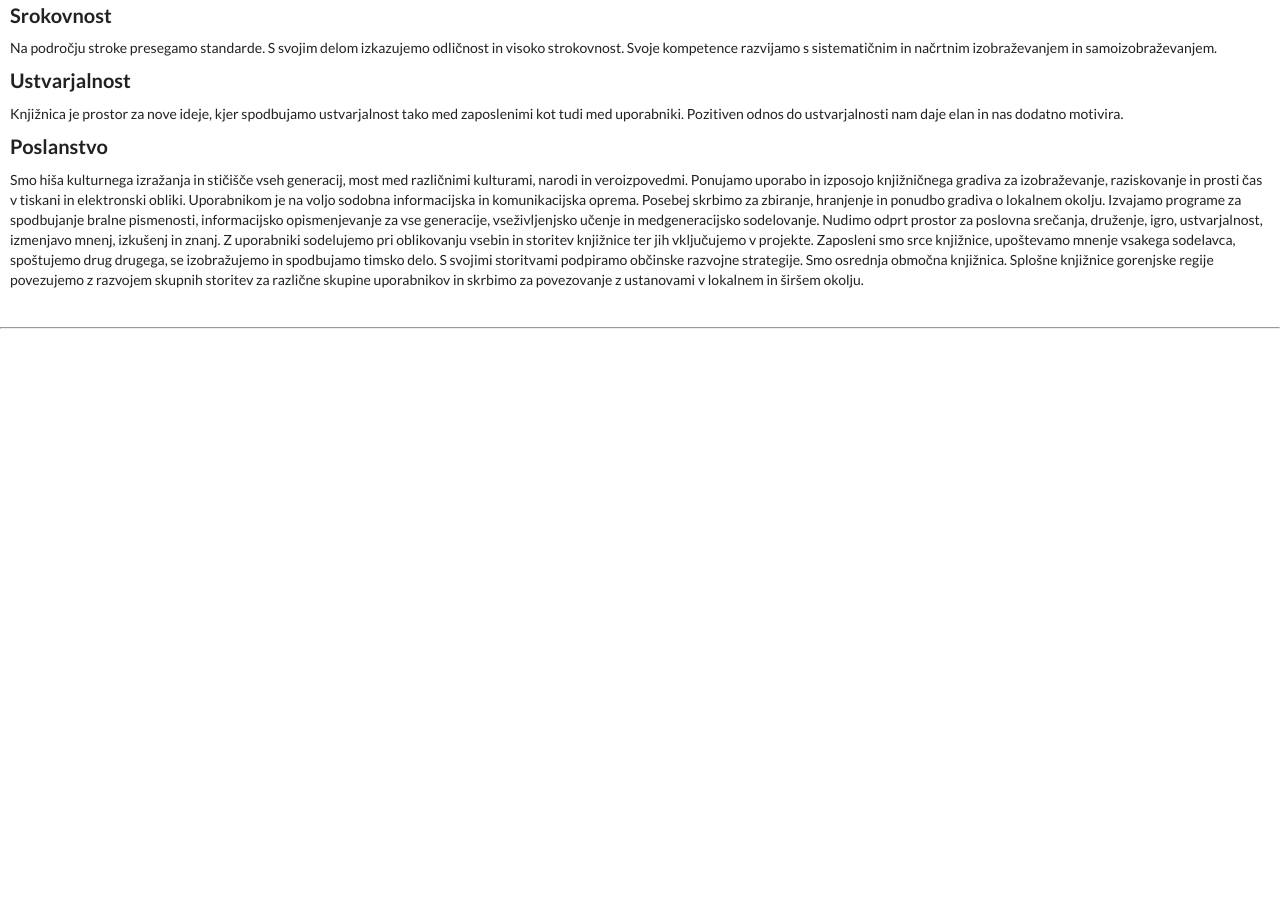
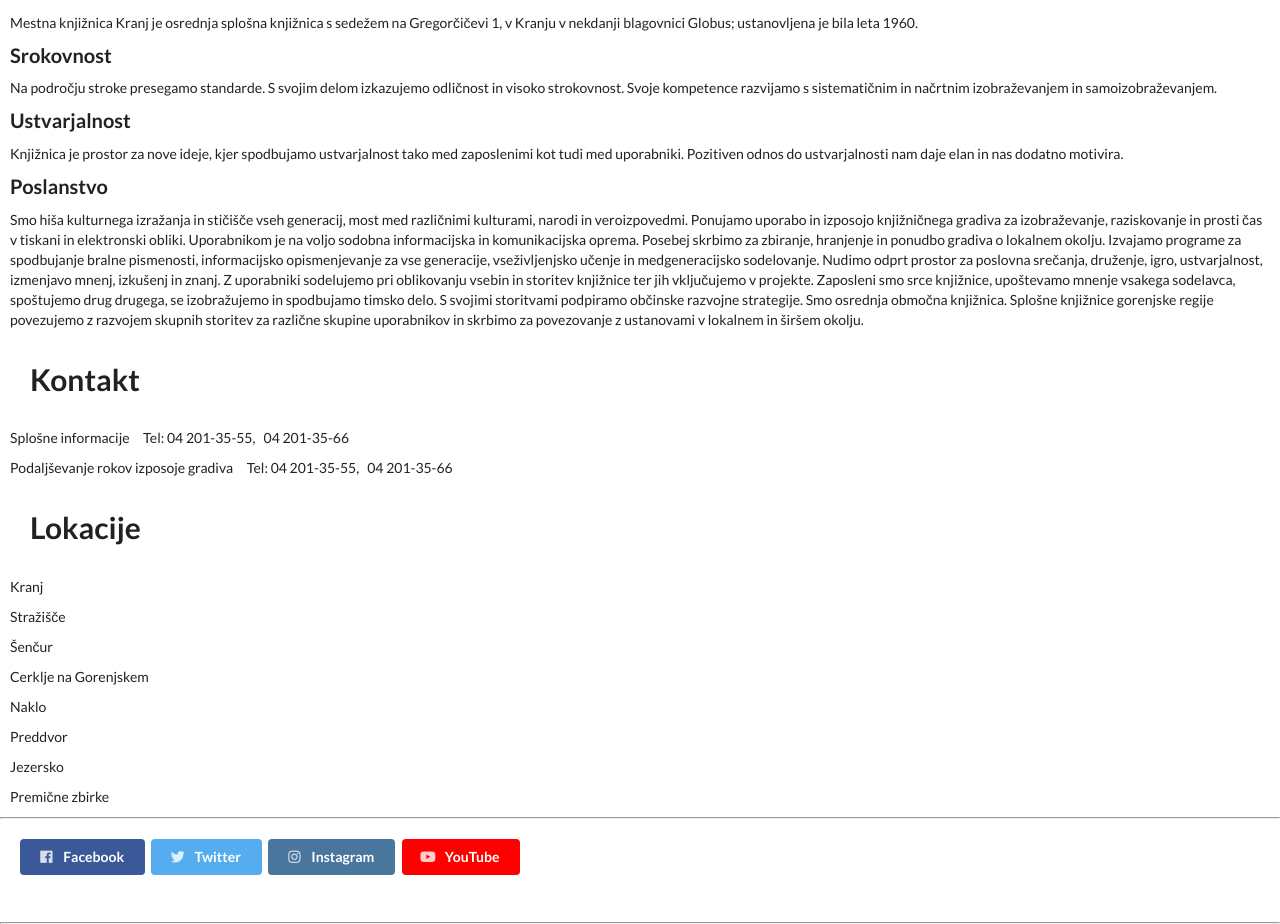
Before and after one commit to zalozniktine/Projekt, an Electron app: page Test.html in a window 1280 px wide. Shown: the part 461-1385 px from the top of the page. Before the commit the page ends 814 px from the top, so only its background shows below. Drawn offline with nearby package versions, Linux system fonts and the light colour scheme.

Commit message:
Skorkonec

```diff
--- a/Test.html
+++ b/Test.html
@@ -13,24 +13,23 @@
 </head>
 
 <body>
+
+
     <div id="root"></div>
 
     <div class="ui menu">
         <a href="http:/www.google.com" class="item">Google</a>
-        <a href=".html" class="item">O knjižnici</a>
+        <a href="#kn" class="item">O knjižnici</a>
         <a href="https://www.google.com/maps/place/Mestna+knji%C5%BEnica+Kranj/@46.2421268,14.3563489,15z/data=!4m5!3m4!1s0x0:0x344ae8f80cf26b77!8m2!3d46.2421268!4d14.3563489"
             class="item">Kje se nahajamo</a>
-        <a class="item">Kontakt</a>
-        <div class="right menu">
-            <button style="float: right" class="mini ui button red">
-                Back
-            </button>
-        </div>
+        <a href="#kkn" class="item">Kontakt</a>
+        <a href="#knm" class="item">Lokacije</a>
+
     </div>
     <h1 style="font-size: 50px; float: left">Mestna knjižnica Kranj</h1>
     <img src="https://www.mkk.si/eng/wp-content/themes/mkk/mkk-zunaj.jpg" alt="Nature" class="responsive">
     <div>
-        <h1 style="margin:10px; font-size: 30px;">O knjižnici</h1>
+        <h1 id="kn" style="margin:30px; font-size: 30px;">O knjižnici</h1>
         <p style="margin: 10px">
             Mestna knjižnica Kranj je osrednja splošna knjižnica s sedežem na Gregorčičevi 1, v Kranju v nekdanji
             blagovnici Globus; ustanovljena je bila leta 1960.
@@ -70,6 +69,48 @@
             različne skupine uporabnikov in skrbimo za povezovanje z ustanovami v lokalnem in širšem okolju.
 
         </p>
+        <h1 id="kkn" style="margin:30px; font-size: 30px;">Kontakt</h1>
+        <p style="margin: 10px">
+            Splošne informacije&nbsp;&nbsp;&nbsp;&nbsp;&nbsp;Tel: 04 201-35-55, &nbsp;&nbsp;04 201-35-66
+            <div style="margin: 10px">
+                Podaljševanje rokov izposoje gradiva&nbsp;&nbsp;&nbsp;&nbsp;&nbsp;Tel: 04 201-35-55, &nbsp;&nbsp;04
+                201-35-66
+            </div>
+        </p>
+
+        <h1 id="knm" style="margin:30px; font-size: 30px;">Lokacije</h1>
+        <p>
+            <div style="margin: 10px">Kranj</div>
+            <div style="margin: 10px">Stražišče</div>
+            <div style="margin: 10px">Šenčur</div>
+            <div style="margin: 10px">Cerklje na Gorenjskem</div>
+            <div style="margin: 10px">Naklo</div>
+            <div style="margin: 10px">Preddvor</div>
+            <div style="margin: 10px">Jezersko</div>
+            <div style="margin: 10px">Premične zbirke</div>
+        </p>
+    </div>
+    </div>
+    <hr>
+
+    <div style="margin: 20px">
+        <button class="ui facebook button">
+            <i class="facebook icon"></i>
+            Facebook
+        </button>
+        <button class="ui twitter button">
+            <i class="twitter icon"></i>
+            Twitter
+        </button>
+        <button class="ui instagram button">
+            <i class="instagram icon"></i>
+            Instagram
+        </button>
+        <button class="ui youtube button">
+            <i class="youtube icon"></i>
+            YouTube
+        </button>
+
     </div>
 
 
```
Also changed, not shown: slikaZaStran.jpg (added).
